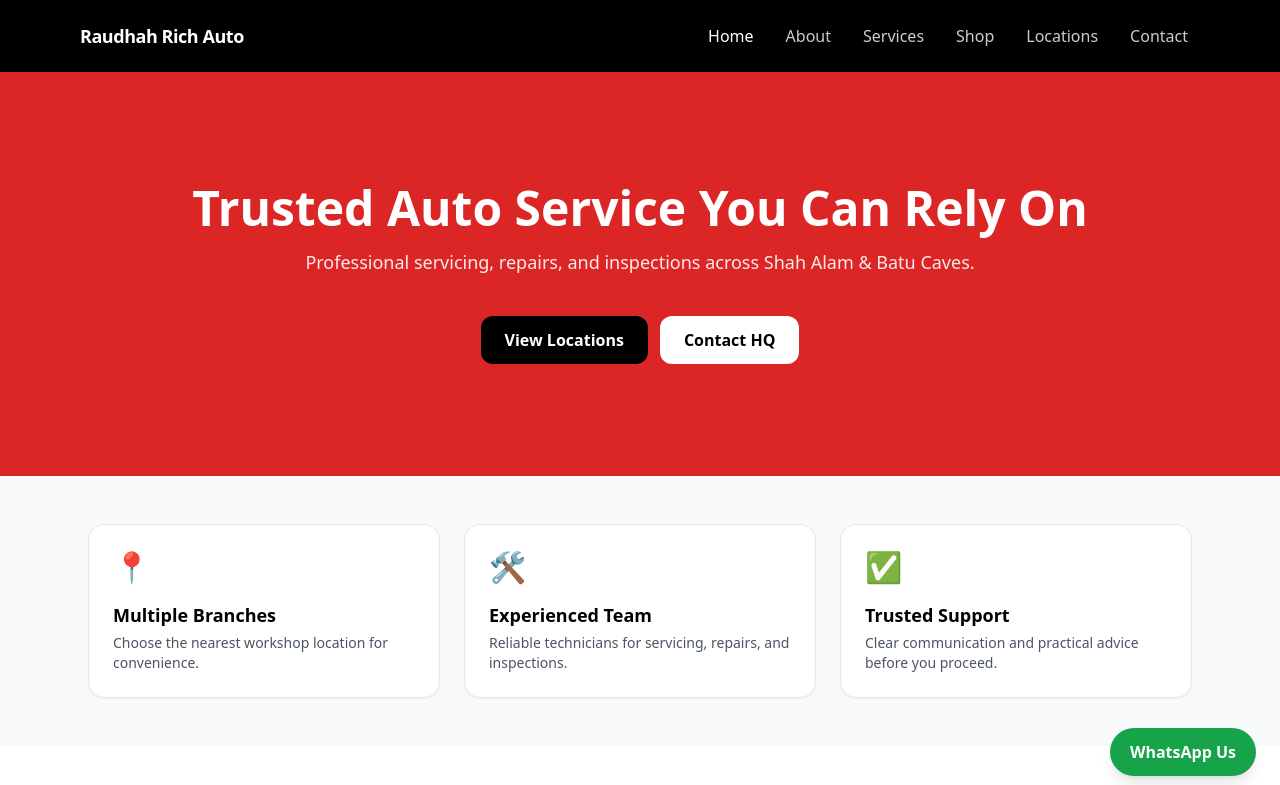
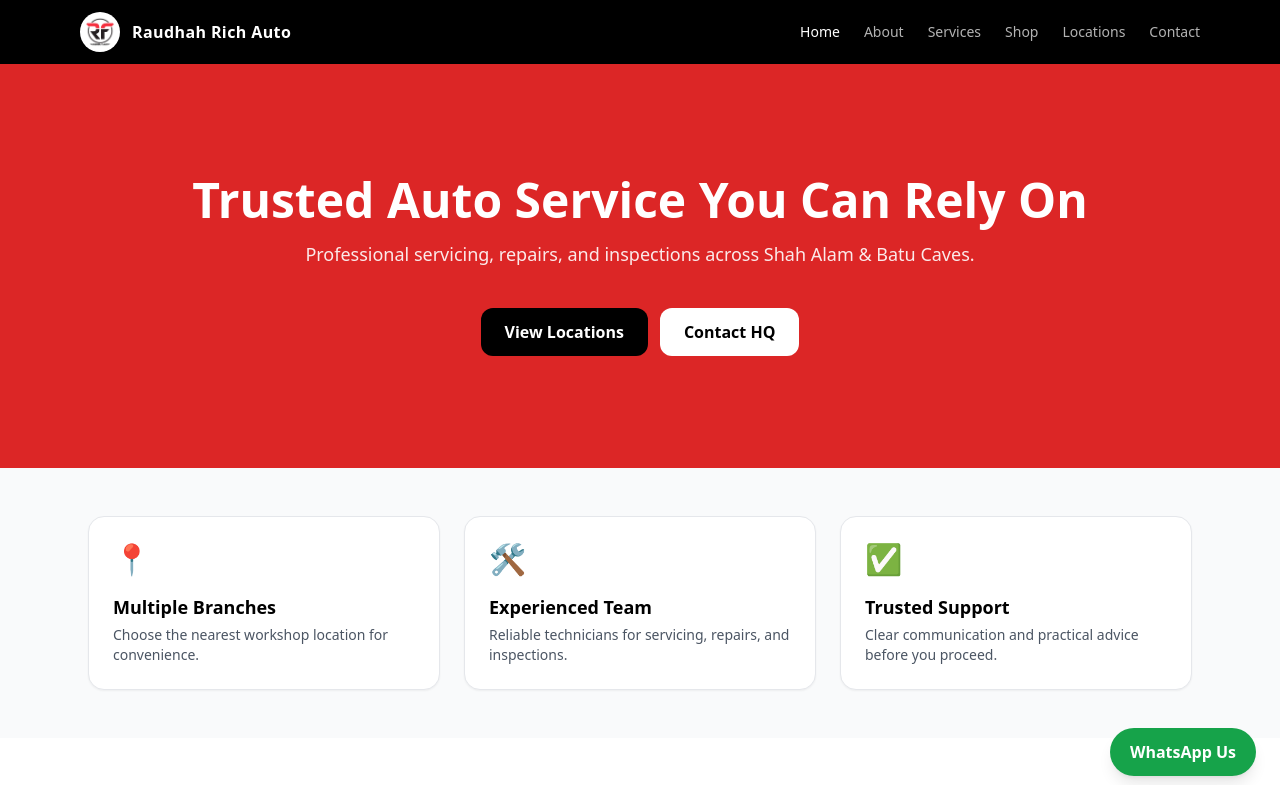
Before and after one commit to adamnabil9305-ship-it/raudhah-rich-auto, a React (Vite) app: page / in a window 1280 px wide. Shown: the top 785 px of the page. Built offline with nearby package versions, Linux system fonts and the light colour scheme.

Commit message:
Fix logo error

```diff
--- a/src/components/Navbar.jsx
+++ b/src/components/Navbar.jsx
@@ -1,40 +1,70 @@
-import React from "react";
+// src/components/Navbar.jsx
+import React, { useEffect, useState } from "react";
 import { Link, NavLink } from "react-router-dom";
 
 export default function Navbar() {
-  const navLinkClass = ({ isActive }) =>
-    `px-3 py-2 rounded-lg transition ${
-      isActive ? "text-white" : "text-white/80 hover:text-white"
-    }`;
+  const [scrolled, setScrolled] = useState(false);
+
+  useEffect(() => {
+    const onScroll = () => setScrolled(window.scrollY > 8);
+    onScroll();
+    window.addEventListener("scroll", onScroll, { passive: true });
+    return () => window.removeEventListener("scroll", onScroll);
+  }, []);
+
+  const nav = [
+    { name: "Home", to: "/" },
+    { name: "About", to: "/about" },
+    { name: "Services", to: "/services" },
+    { name: "Shop", to: "/shop" },
+    { name: "Locations", to: "/locations" },
+    { name: "Contact", to: "/contact" },
+  ];
 
   return (
-    <nav className="bg-black text-white">
-      <div className="mx-auto max-w-6xl px-4 py-4 flex items-center justify-between">
-        <Link to="/" className="font-extrabold tracking-tight text-lg">
-          Raudhah Rich Auto
-        </Link>
+    <header
+      className={[
+        "sticky top-0 z-50",
+        scrolled ? "bg-black/90 backdrop-blur border-b border-white/10" : "bg-black",
+      ].join(" ")}
+    >
+      <div className="mx-auto max-w-6xl px-4">
+        <div className="h-16 flex items-center justify-between gap-4">
+          {/* Brand */}
+          <Link to="/" className="flex items-center gap-3">
+            <img
+              src="/logo.png"
+              alt="Raudhah Rich Auto Logo"
+              className="h-10 w-10 rounded-full bg-white p-1 object-contain"
+              onError={(e) => {
+                // If logo missing, fallback to text so navbar doesn't look broken
+                e.currentTarget.style.display = "none";
+              }}
+            />
+            <span className="text-white font-semibold tracking-wide">
+              Raudhah Rich Auto
+            </span>
+          </Link>
 
-        <div className="flex items-center gap-2">
-          <NavLink to="/" end className={navLinkClass}>
-            Home
-          </NavLink>
-          <NavLink to="/about" className={navLinkClass}>
-            About
-          </NavLink>
-          <NavLink to="/services" className={navLinkClass}>
-            Services
-          </NavLink>
-          <NavLink to="/shop" className={navLinkClass}>
-            Shop
-          </NavLink>
-          <NavLink to="/locations" className={navLinkClass}>
-            Locations
-          </NavLink>
-          <NavLink to="/contact" className={navLinkClass}>
-            Contact
-          </NavLink>
+          {/* Nav */}
+          <nav className="hidden md:flex items-center gap-6">
+            {nav.map((item) => (
+              <NavLink
+                key={item.to}
+                to={item.to}
+                className={({ isActive }) =>
+                  [
+                    "text-sm font-medium transition",
+                    isActive ? "text-white" : "text-white/70 hover:text-white",
+                  ].join(" ")
+                }
+              >
+                {item.name}
+              </NavLink>
+            ))}
+          </nav>
         </div>
       </div>
-    </nav>
+    </header>
   );
 }
```
